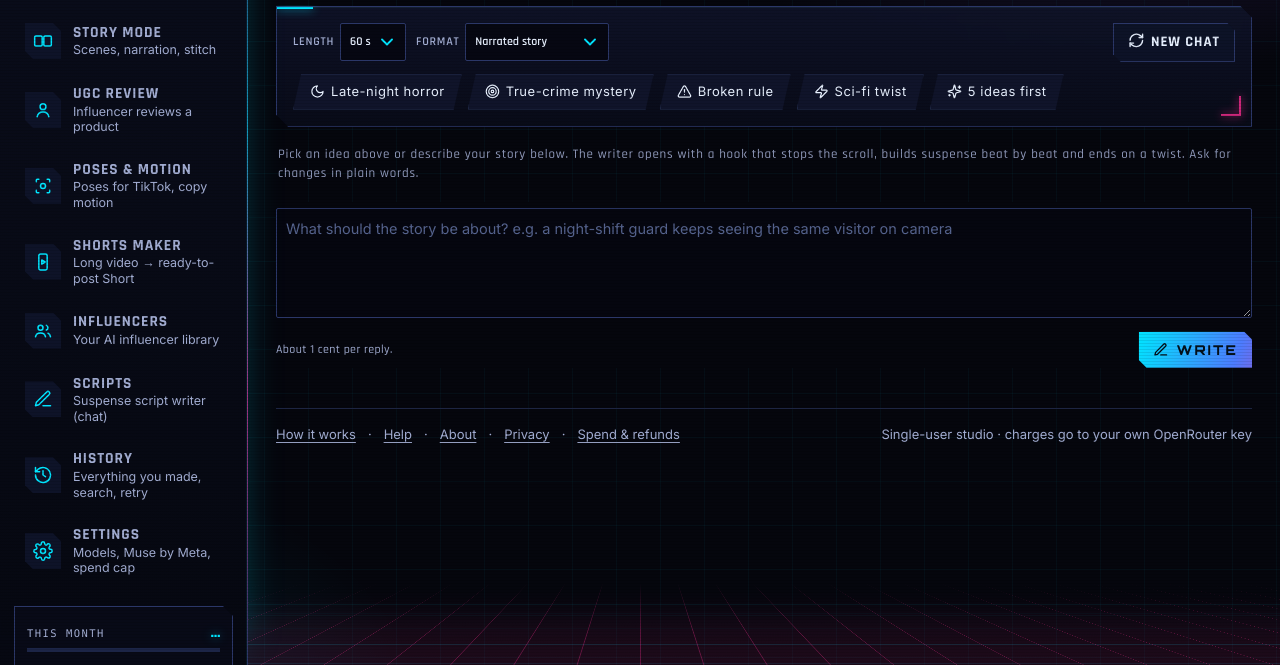
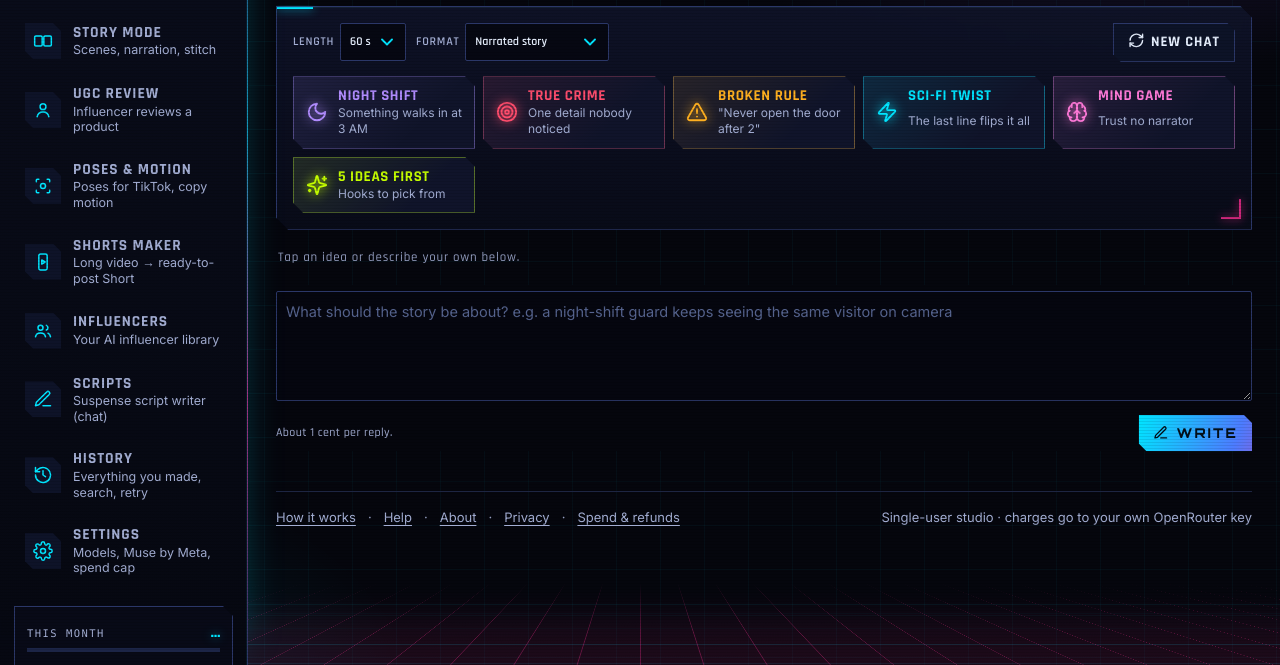
Before and after one commit to mohdghousetiltil/video-editor, a website: page public/scripts.html in a window 1280 px wide. Shown: the part 135-800 px from the top of the page. Drawn offline with Linux system fonts and the light colour scheme; no server answers.

Commit message:
Scripts: neon idea cards with one-line hooks, new Mind game idea, compact once a chat starts
Co-Authored-By: Claude Opus 5.5 <noreply@anthropic.com>

```diff
--- a/public/scripts.html
+++ b/public/scripts.html
@@ -27,8 +27,21 @@
   textarea{width:100%;min-height:70px;resize:vertical}
   .opts{display:flex;gap:10px;flex-wrap:wrap;align-items:center}
   .opts label{display:flex;align-items:center;gap:6px;font-size:12px;color:var(--mute)}
-  .chips{display:flex;gap:6px;flex-wrap:wrap;margin:12px 0 0}
-  .chips .chip{background:var(--panel2);border:1px solid var(--line);color:var(--text);padding:7px 12px;font:inherit;font-size:13px}
+  /* idea cards: neon icon, name, one-line hook */
+  .ideas{display:grid;grid-template-columns:repeat(auto-fill,minmax(180px,1fr));gap:8px;margin:14px 0 0}
+  .idea{--n:var(--acc,#00e5ff);display:grid;grid-template-columns:auto 1fr;grid-template-rows:auto auto;column-gap:10px;align-items:center;text-align:left;
+    background:linear-gradient(135deg,color-mix(in srgb,var(--n) 10%,transparent),transparent 70%),var(--panel2);border:1px solid color-mix(in srgb,var(--n) 35%,var(--line));
+    color:var(--text);padding:10px 12px;font:inherit;cursor:pointer;-webkit-user-select:none;user-select:none;
+    clip-path:polygon(0 0,calc(100% - 10px) 0,100% 10px,100% 100%,10px 100%,0 calc(100% - 10px));transition:transform .15s,border-color .15s,box-shadow .15s}
+  .idea .ic{grid-row:span 2;width:22px;height:22px;color:var(--n);filter:drop-shadow(0 0 6px var(--n))}
+  .idea b{font-family:var(--font-ui,Rajdhani,sans-serif);font-size:15px;letter-spacing:.04em;text-transform:uppercase;color:var(--n);line-height:1.2}
+  .idea small{color:var(--mute);font-size:12px;line-height:1.35;overflow:hidden;display:-webkit-box;-webkit-line-clamp:2;-webkit-box-orient:vertical}
+  .idea{align-items:start}.idea .ic{align-self:center}
+  .idea:active{transform:scale(.97)}
+  @media(hover:hover){.idea:hover{transform:translateY(-2px);border-color:var(--n);box-shadow:0 0 18px -6px var(--n)}}
+  .idea:focus-visible{outline:2px solid var(--n);outline-offset:2px}
+  @media(max-width:520px){.ideas{grid-template-columns:1fr 1fr}.idea{padding:10px}.idea .ic{width:20px;height:20px}.idea b{font-size:14px}}
+  .ideas.small{display:flex;flex-wrap:wrap}.ideas.small .idea{grid-template-rows:auto;padding:7px 12px}.ideas.small small{display:none}.ideas.small .ic{grid-row:auto;width:18px;height:18px}
   .chat{display:flex;flex-direction:column;gap:12px;margin-bottom:14px}
   .msg{padding:12px 14px;border:1px solid var(--line);white-space:pre-wrap;overflow-wrap:anywhere;line-height:1.6}
   .msg.user{align-self:flex-end;max-width:85%;background:rgba(124,92,255,.14);border-color:rgba(124,92,255,.4)}
@@ -61,7 +74,7 @@
       <label>Format<select id="fmt"><option value="narrated">Narrated story</option><option value="pov">POV to camera</option><option value="dialogue">Scene with dialogue</option></select></label>
       <button class="btn" id="clear" type="button" style="margin-left:auto"><svg class=ic aria-hidden=true><use href=#i-refresh></use></svg> New chat</button>
     </div>
-    <div class="chips" id="starters" aria-label="Ideas to start"></div>
+    <div class="ideas" id="starters" aria-label="Ideas to start"></div>
   </div>
   <div class="chat" id="chat" aria-live="polite"></div>
   <div class="compose">
@@ -72,12 +85,14 @@
 </div>
 <script>
 const $=id=>document.getElementById(id), esc=s=>String(s).replace(/[&<>"]/g,c=>({'&':'&amp;','<':'&lt;','>':'&gt;','"':'&quot;'}[c]));
+// [icon, name, one-line hook, neon colour, prompt]
 const STARTERS=[
-  ['moon','Late-night horror','Write a horror story about something that happens on a night shift, with a twist at the end.'],
-  ['target','True-crime mystery','Write a mystery told like a true-crime story about one small detail nobody noticed.'],
-  ['alert','Broken rule','Write a story that opens with a strange rule the narrator broke.'],
-  ['zap','Sci-fi twist','Write a near-future sci-fi story where the last line changes everything.'],
-  ['sparkles','5 ideas first','Give me 5 suspense story ideas with a hook each.'],
+  ['moon','Night shift','Something walks in at 3 AM','#b18cff','Write a horror story about something that happens on a night shift, with a twist at the end.'],
+  ['target','True crime','One detail nobody noticed','#ff4d6d','Write a mystery told like a true-crime story about one small detail nobody noticed.'],
+  ['alert','Broken rule','"Never open the door after 2"','#ffb020','Write a story that opens with a strange rule the narrator broke.'],
+  ['zap','Sci-fi twist','The last line flips it all','#00e5ff','Write a near-future sci-fi story where the last line changes everything.'],
+  ['brain','Mind game','Trust no narrator','#ff7ad9','Write a psychological thriller where the narrator slowly realises they are the one being watched.'],
+  ['sparkles','5 ideas first','Hooks to pick from','#c6ff00','Give me 5 suspense story ideas with a hook each.'],
 ];
 let msgs=[]; try{ msgs=JSON.parse(localStorage.getItem('scriptsChat')||'[]'); }catch{}
 const save=()=>{ try{ localStorage.setItem('scriptsChat',JSON.stringify(msgs.slice(-30))); }catch{} };
@@ -109,8 +124,9 @@ function typeOut(el, text){
   });
 }
 function render(typeLast){
+  $('starters').classList.toggle('small',msgs.length>0);
   $('chat').innerHTML=msgs.length?msgs.map((m,i)=>`<div class="msg ${m.role}"><span class="txt">${typeLast&&i===msgs.length-1?'':esc(m.content)}</span>${m.role==='assistant'?`<div class="tools"><button class="btn" data-story="${i}">${ic('film')} Use in Story mode</button><button class="btn" data-copy="${i}">${ic('check')} Copy</button><button class="btn" data-more="${i}">Make it scarier</button><button class="btn" data-twist="${i}">Different twist</button></div>`:''}</div>`).join('')
-    :'<div class="empty">Pick an idea above or describe your story below. The writer opens with a hook that stops the scroll, builds suspense beat by beat and ends on a twist. Ask for changes in plain words.</div>';
+    :'<div class="empty">Tap an idea or describe your own below.</div>';
 }
 async function send(text){
   text=(text||'').trim(); if(!text||$('send').disabled) return; $('err').textContent='';
@@ -129,10 +145,10 @@ async function send(text){
   }catch(e){ msgs.pop(); save(); render(); $('input').value=text; $('err').textContent=e.message; }
   $('send').disabled=false;
 }
-$('starters').innerHTML=STARTERS.map(([i,l],k)=>`<button type="button" class="chip" data-k="${k}">${ic(i)} ${l}</button>`).join('');
+$('starters').innerHTML=STARTERS.map(([i,l,h,c],k)=>`<button type="button" class="idea" style="--n:${c}" data-k="${k}">${ic(i)}<b>${l}</b><small>${esc(h)}</small></button>`).join('');
 $('send').onclick=()=>send($('input').value);
 $('input').addEventListener('keydown',e=>{ if(e.key==='Enter'&&(e.ctrlKey||e.metaKey)) send($('input').value); });
-$('starters').onclick=e=>{ const b=e.target.closest('[data-k]'); if(b) send(STARTERS[b.dataset.k][2]); };
+$('starters').onclick=e=>{ const b=e.target.closest('[data-k]'); if(b) send(STARTERS[b.dataset.k][4]); };
 $('clear').onclick=()=>{ if(msgs.length&&!confirm('Start a new chat? This one will be cleared.')) return; msgs=[]; save(); render(); $('err').textContent=''; };
 $('chat').onclick=async e=>{
   const b=e.target.closest('button'); if(!b) return;
```
